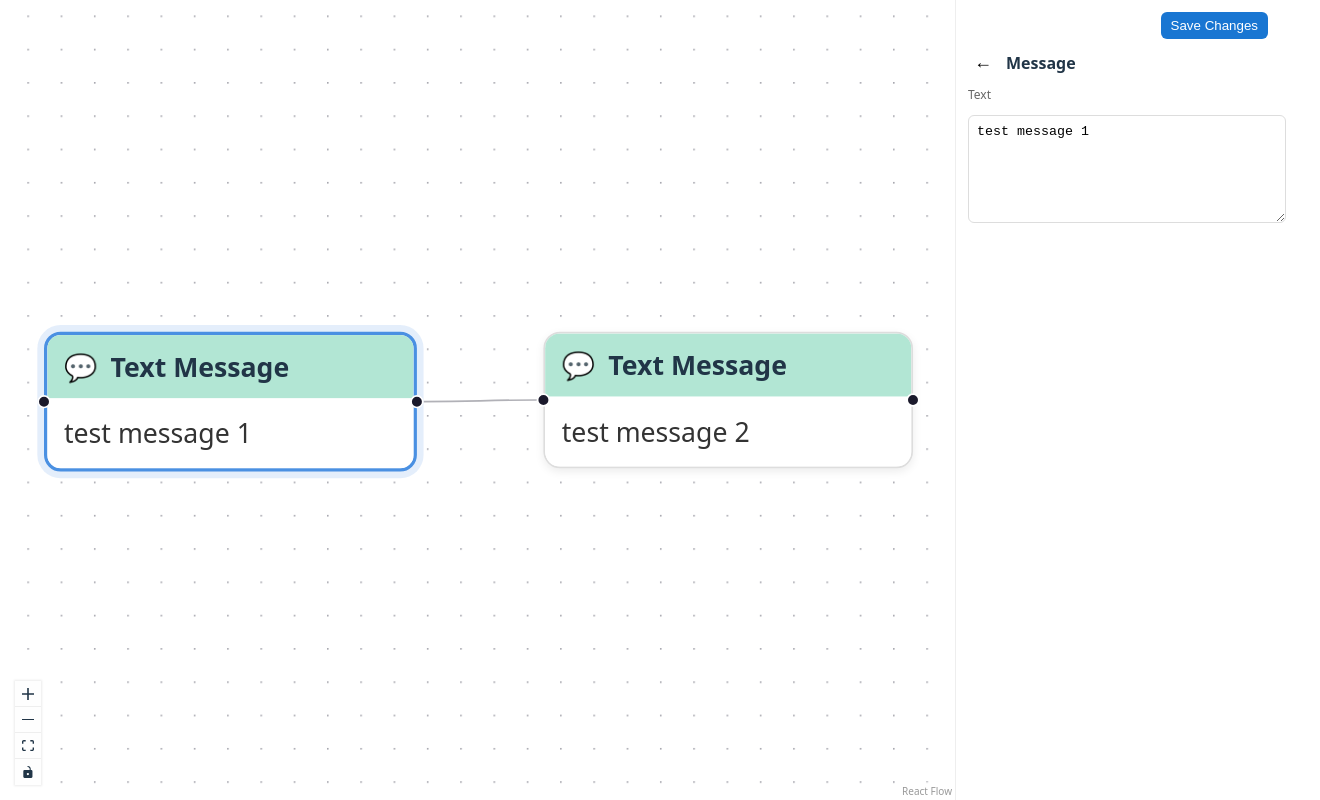
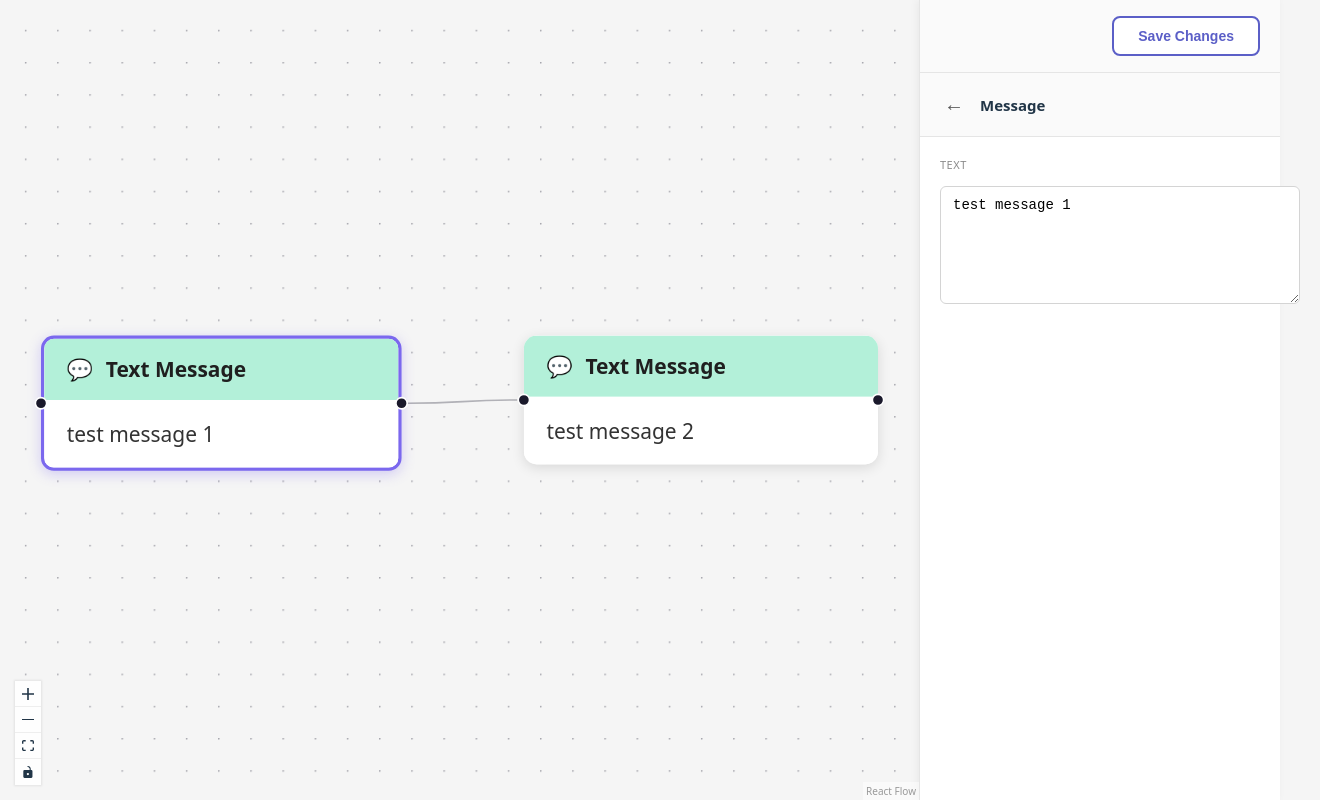
Before and after one commit to SagarKapoorin/ChatBot, a React (Vite) app: page / in a window 1280 px wide. Both pictures are taken after a click on the element 43 px from the left and 400 px from the top of the page. Shown: the whole page, 1320 px wide, since content can reach past the window. Built offline with nearby package versions, Linux system fonts and the light colour scheme.

Commit message:
Added .env

```diff
--- a/src/components/panels/NodesPanel.tsx
+++ b/src/components/panels/NodesPanel.tsx
@@ -20,8 +20,7 @@ export default function NodesPanel() {
   }
   //added drag payload to carry node type
   return (
-    <div style={{ background: '#fff', padding: 12 }}>
-      <div style={{ fontWeight: 600, marginBottom: 12 }}>Nodes</div>
+    <div className="nodes-panel">
       {availableNodes.map((n) => (
         <div
           key={n.type}
@@ -29,21 +28,23 @@ export default function NodesPanel() {
           onDragStart={(e) => onDragStart(e, n.type)}
           style={{
             display: 'flex',
+            flexDirection: 'column',
             alignItems: 'center',
+            justifyContent: 'center',
             gap: 8,
-            background: '#f7f7f7',
-            border: '1px solid #e0e0e0',
-            borderRadius: 8,
-            padding: '10px 12px',
+            background: '#fff',
+            border: '2px solid #5b5fc7',
+            borderRadius: 10,
+            padding: '16px 20px',
             cursor: 'grab',
             userSelect: 'none',
-            marginBottom: 8,
+            marginBottom: 12,
+            minHeight: 80,
           }}
         >
-          <span style={{ fontSize: 18 }}>{n.icon}</span>
-          <div>
-            <div style={{ fontWeight: 600 }}>{n.label}</div>
-            <div style={{ fontSize: 12, color: '#666' }}>{n.description}</div>
+          <span style={{ fontSize: 28, color: '#5b5fc7' }}>{n.icon}</span>
+          <div style={{ fontWeight: 600, fontSize: 14, color: '#5b5fc7', textAlign: 'center' }}>
+            {n.label}
           </div>
         </div>
       ))}
--- a/src/components/panels/SettingsPanel.tsx
+++ b/src/components/panels/SettingsPanel.tsx
@@ -16,13 +16,14 @@ type Props = {
 export default function SettingsPanel({ node, onChange, onBack }: Props) {
   const type = node?.type
   return (
-    <div className="settings-panel">
+    <div style={{ display: 'flex', flexDirection: 'column', height: '100%' }}>
       <div className="settings-header">
         <button onClick={onBack} className="back-button">
           ←
         </button>
         <div className="settings-title">{labelFor(type)}</div>
       </div>
+      <div className="settings-panel" style={{ padding: '20px' }}>
         {type === 'text' && node && (
           <TextSettings
             data={node.data}
@@ -47,6 +48,7 @@ export default function SettingsPanel({ node, onChange, onBack }: Props) {
             onChange={(d) => onChange((n) => (n.type === 'conditional' ? { ...n, data: d } : n))}
           />
         )}
+      </div>
     </div>
   )
 }
@@ -75,10 +77,10 @@ function TextSettings({
 }) {
   const handleChange = (e: ChangeEvent<HTMLTextAreaElement>) => onChange({ text: e.target.value })
   return (
-    <>
+    <div style={{ display: 'flex', flexDirection: 'column', gap: '8px' }}>
       <div className="form-label">Text</div>
       <textarea value={data?.text ?? ''} onChange={handleChange} rows={6} className="textarea" />
-    </>
+    </div>
   )
 }
 
@@ -94,7 +96,8 @@ function ImageSettings({
   const onCaption = (e: ChangeEvent<HTMLInputElement>) =>
     onChange({ imageUrl: data?.imageUrl || '', caption: e.target.value })
   return (
-    <>
+    <div style={{ display: 'flex', flexDirection: 'column', gap: '16px' }}>
+      <div>
         <div className="form-label">Image URL</div>
         <input
           value={data?.imageUrl ?? ''}
@@ -102,6 +105,8 @@ function ImageSettings({
           placeholder="https://..."
           className="input"
         />
+      </div>
+      <div>
         <div className="form-label">Caption</div>
         <input
           value={data?.caption ?? ''}
@@ -109,7 +114,8 @@ function ImageSettings({
           placeholder="Optional"
           className="input"
         />
-    </>
+      </div>
+    </div>
   )
 }
 
@@ -134,7 +140,8 @@ function ButtonSettings({
   const removeBtn = (idx: number) =>
     onChange({ text: data?.text || '', buttons: buttons.filter((_, i) => i !== idx) })
   return (
-    <>
+    <div style={{ display: 'flex', flexDirection: 'column', gap: '16px' }}>
+      <div>
         <div className="form-label">Prompt</div>
         <input
           value={data?.text ?? ''}
@@ -142,6 +149,8 @@ function ButtonSettings({
           placeholder="Ask a question"
           className="input"
         />
+      </div>
+      <div style={{ display: 'flex', flexDirection: 'column', gap: '12px' }}>
         <div className="section-title">Buttons</div>
         {buttons.map((b, i) => (
           <div key={i} className="button-edit-row">
@@ -165,7 +174,8 @@ function ButtonSettings({
         <button onClick={addBtn} className="btn">
           + Add Button
         </button>
-    </>
+      </div>
+    </div>
   )
 }
 
@@ -181,7 +191,8 @@ function ConditionalSettings({
   const onCond = (e: ChangeEvent<HTMLInputElement>) =>
     onChange({ variable: data?.variable || '', condition: e.target.value })
   return (
-    <>
+    <div style={{ display: 'flex', flexDirection: 'column', gap: '16px' }}>
+      <div>
         <div className="form-label">Variable</div>
         <input
           value={data?.variable ?? ''}
@@ -189,6 +200,8 @@ function ConditionalSettings({
           placeholder="e.g. answer"
           className="input"
         />
+      </div>
+      <div>
         <div className="form-label">Condition</div>
         <input
           value={data?.condition ?? ''}
@@ -196,7 +209,8 @@ function ConditionalSettings({
           placeholder={'e.g. == "yes"'}
           className="input"
         />
+      </div>
       <div className="muted">Outputs: true, false</div>
-    </>
+    </div>
   )
 }
--- a/src/index.css
+++ b/src/index.css
@@ -5,7 +5,7 @@ body {
   margin: 0;
   min-width: 320px;
   min-height: 100vh;
-  background: #ffffff;
+  background: #f5f5f5;
   color: #213547;
 }
 #root {
--- a/src/styles/layout.css
+++ b/src/styles/layout.css
@@ -2,19 +2,24 @@
   display: flex;
   height: 100vh;
   width: 100%;
+  background: #f5f5f5;
 }
 .fb-canvas {
   flex: 1;
+  position: relative;
 }
 .fb-sidebar {
-  width: 300px;
+  width: 360px;
   background: #fff;
-  border-left: 1px solid #eee;
+  border-left: 1px solid #e5e5e5;
   display: flex;
   flex-direction: column;
-  gap: 12px;
-  padding: 12px;
+  gap: 0;
+  padding: 0;
+  box-shadow: -2px 0 8px rgba(0, 0, 0, 0.05);
 }
 .sidebar-actions {
-  align-self: stretch;
+  padding: 16px 20px;
+  border-bottom: 1px solid #e5e5e5;
+  background: #fafafa;
 }
--- a/src/styles/nodes.css
+++ b/src/styles/nodes.css
@@ -1,43 +1,50 @@
 .node {
   min-width: 220px;
-  border-radius: 10px;
+  border-radius: 8px;
   background: #fff;
-  border: 1px solid #ddd;
-  box-shadow: 0 2px 6px rgba(0, 0, 0, 0.08);
+  border: none;
+  box-shadow: 0 2px 8px rgba(0, 0, 0, 0.12);
   overflow: hidden;
 }
 .node-selected {
-  border: 2px solid #4a90e2;
-  box-shadow: 0 0 0 4px rgba(74, 144, 226, 0.15);
+  border: 2px solid #7b68ee;
+  box-shadow: 0 2px 8px rgba(123, 104, 238, 0.3);
 }
 .node-header {
-  padding: 8px 10px;
+  padding: 10px 14px;
   display: flex;
   align-items: center;
   gap: 8px;
+  font-size: 13px;
 }
 .node-header--text {
-  background: #b2e6d4;
+  background: #b3f0d9;
+  color: #1f1f1f;
 }
 .node-header--image {
   background: #ffe0b2;
+  color: #1f1f1f;
 }
 .node-header--button {
   background: #e1f5fe;
+  color: #1f1f1f;
 }
 .node-header--conditional {
   background: #fff9c4;
+  color: #1f1f1f;
 }
 .node-title {
   font-weight: 600;
+  font-size: 13px;
 }
 .node-body {
-  padding: 10px;
+  padding: 12px 14px;
   background: #fff;
   display: flex;
   flex-direction: column;
   gap: 6px;
   color: #333;
+  font-size: 13px;
 }
 .muted {
   font-size: 12px;
--- a/src/styles/panels.css
+++ b/src/styles/panels.css
@@ -1,6 +1,6 @@
 .nodes-panel {
   background: #fff;
-  padding: 12px;
+  padding: 20px;
 }
 .panel-title {
   font-weight: 600;
@@ -32,38 +32,66 @@
   width: 100%;
   display: flex;
   flex-direction: column;
-  gap: 12px;
+  gap: 16px;
 }
 .settings-header {
   display: flex;
   align-items: center;
-  gap: 8px;
+  gap: 12px;
+  padding: 16px 20px;
+  border-bottom: 1px solid #e5e5e5;
+  background: #fafafa;
 }
 .back-button {
   border: none;
   background: transparent;
   cursor: pointer;
-  font-size: 18px;
+  font-size: 20px;
+  padding: 4px;
+  color: #555;
+}
+.back-button:hover {
+  color: #000;
 }
 .settings-title {
   font-weight: 600;
+  font-size: 15px;
 }
 .form-label {
-  font-size: 12px;
-  color: #666;
+  font-size: 11px;
+  color: #8b8b8b;
+  text-transform: uppercase;
+  font-weight: 500;
+  letter-spacing: 0.5px;
+  margin-bottom: 6px;
 }
 .input {
   width: 100%;
-  padding: 8px;
+  padding: 10px 12px;
   border-radius: 6px;
-  border: 1px solid #ddd;
+  border: 1px solid #d4d4d4;
+  font-size: 14px;
+  box-sizing: border-box;
+  outline: none;
+}
+.input:focus {
+  border-color: #7b68ee;
+  box-shadow: 0 0 0 2px rgba(123, 104, 238, 0.1);
 }
 .textarea {
   width: 100%;
   resize: vertical;
-  padding: 8px;
+  padding: 10px 12px;
   border-radius: 6px;
-  border: 1px solid #ddd;
+  border: 1px solid #d4d4d4;
+  font-size: 14px;
+  box-sizing: border-box;
+  outline: none;
+  min-height: 80px;
+}
+.textarea:focus {
+  border-color: #7b68ee;
+  box-shadow: 0 0 0 2px rgba(123, 104, 238, 0.1);
 }
 .section-title {
   font-weight: 600;
@@ -84,18 +112,31 @@
   cursor: pointer;
 }
 .btn-primary {
-  align-self: flex-end;
-  background: #1976d2;
+  padding: 10px 24px;
+  background: #fff;
+  color: #5b5fc7;
+  border: 2px solid #5b5fc7;
+  border-radius: 8px;
+  font-weight: 600;
+  font-size: 14px;
+  cursor: pointer;
+  transition: all 0.2s;
+}
+.btn-primary:hover {
+  background: #5b5fc7;
   color: #fff;
-  border: none;
 }
 .alert {
-  padding: 8px 12px;
-  border-radius: 6px;
+  padding: 12px 16px;
+  border-radius: 8px;
+  font-size: 13px;
+  font-weight: 500;
+  text-align: center;
 }
 .alert-error {
-  background: #ffebee;
-  color: #c62828;
+  background: #ffc8c8;
+  color: #8b0000;
+  border: 1px solid #ffaaaa;
 }
 .alert-success {
   background: #e8f5e9;
@@ -104,5 +145,6 @@
 .save-area {
   display: flex;
   flex-direction: column;
-  gap: 8px;
+  gap: 12px;
+  align-items: flex-end;
 }
```
Also changed, not shown: 1 other file (tests, documents, lock files or other folders). Lines whose indentation alone changed are shown as unchanged.
